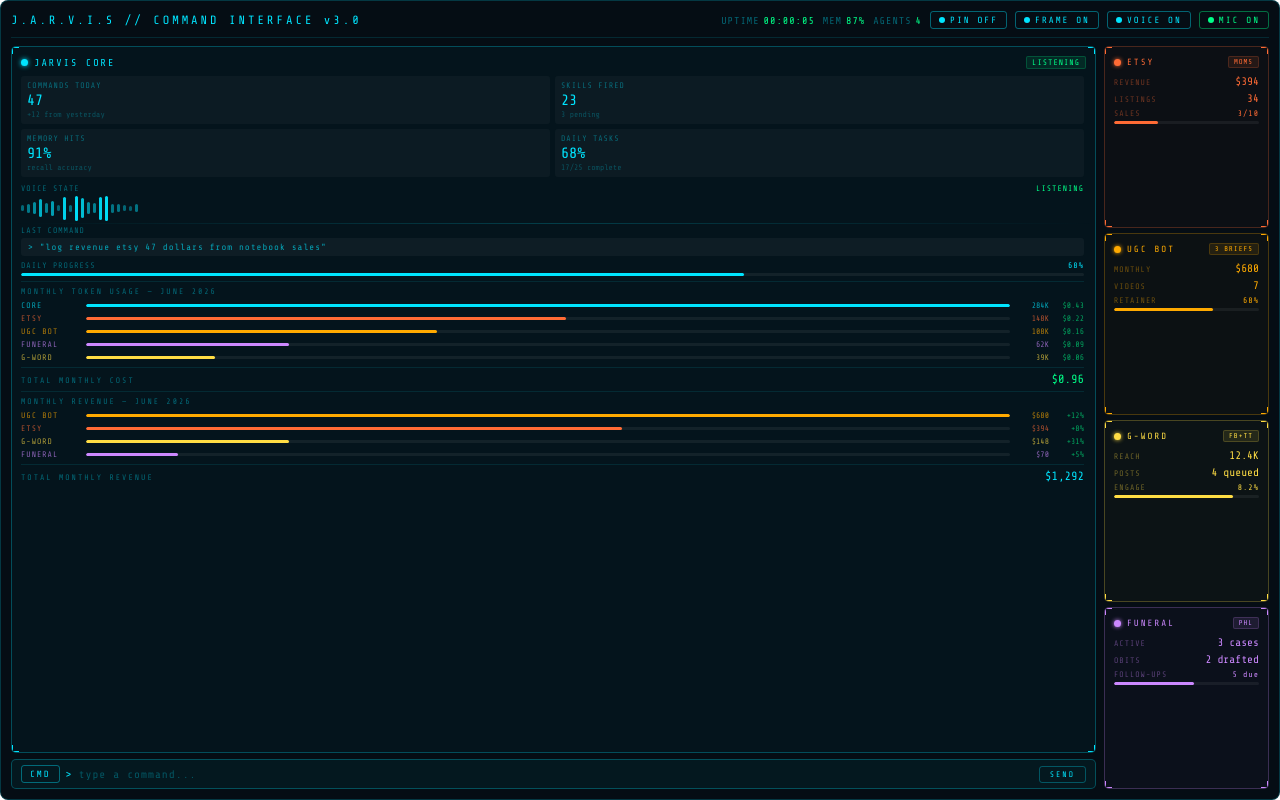
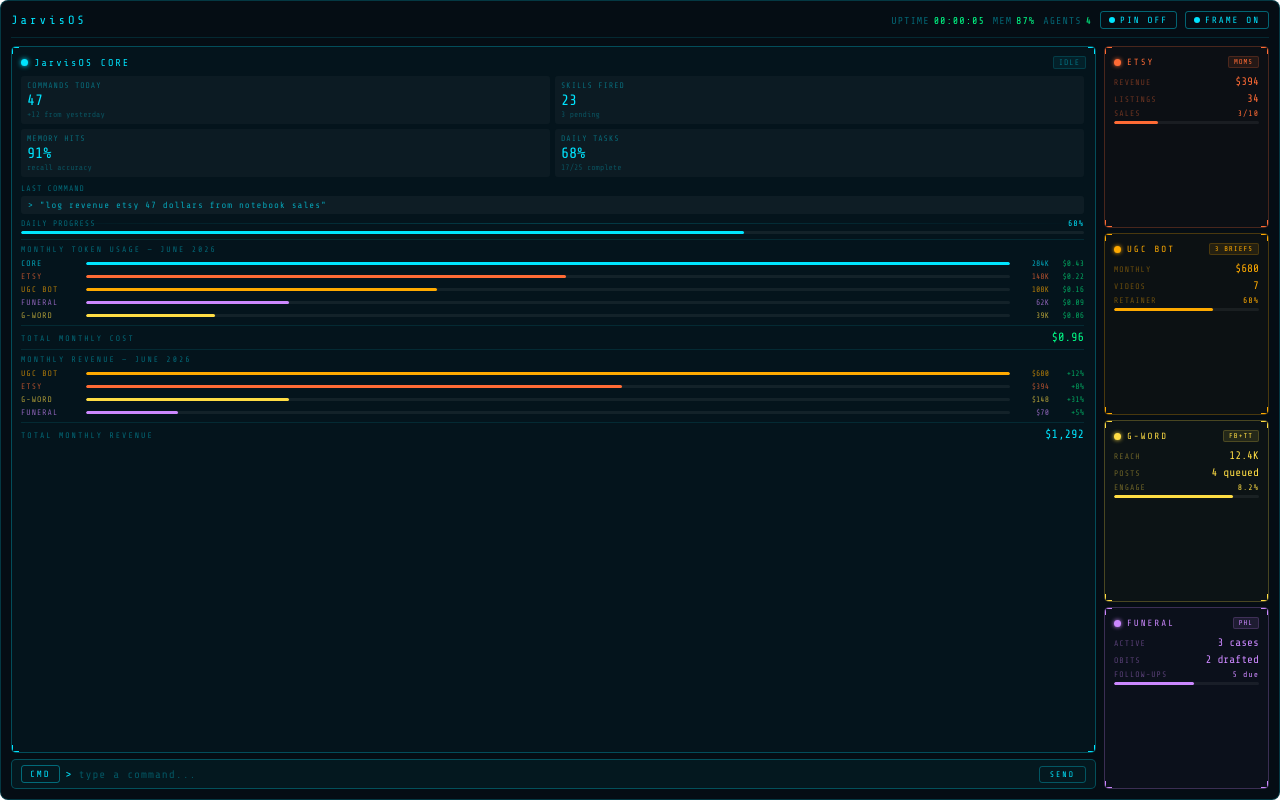
Before and after one commit to mohwann567-sudo/jarvis-orb-app, a website: page index.html in a window 1280 px wide. Drawn offline with nearby package versions, Linux system fonts and the light colour scheme; animation ran at ten frames a second.

Commit message:
Remove voice UI; rename app to JarvisOS
Remove the VOICE/MIC buttons, voice state row, waveform and the
listening/speaking/muted states; keep an IDLE/THINKING status badge. Rename
user-facing strings to JarvisOS (productName, window title, <title>, top bar,
panel, chat prefix). Identifier, crate name and package name unchanged.

Co-Authored-By: Claude Sonnet 5.5 <noreply@anthropic.com>

```diff
--- a/index.html
+++ b/index.html
@@ -3,7 +3,7 @@
 <head>
 <meta charset="utf-8" />
 <meta name="viewport" content="width=device-width, initial-scale=1, maximum-scale=1" />
-<title>JARVIS HUD</title>
+<title>JarvisOS</title>
 <style>
   @import url('https://fonts.googleapis.com/css2?family=Share+Tech+Mono&display=swap');
   :root{ --bg:transparent; }
@@ -15,10 +15,8 @@
   .hud-title{color:#00e5ff;font-size:12px;letter-spacing:3px;flex:1}
   .hud-stat{font-size:10px;color:rgba(0,229,255,0.4);letter-spacing:1px;white-space:nowrap}
   .hud-stat span{color:#00ff88;margin-left:4px}
-  .mute-btn{background:transparent;border:1px solid rgba(0,255,136,0.4);border-radius:3px;color:#00ff88;font-family:'Share Tech Mono',monospace;font-size:9px;letter-spacing:2px;padding:3px 8px;cursor:pointer;display:flex;align-items:center;gap:5px;flex-shrink:0;transition:all 0.15s}
-  .mute-btn.muted{border-color:rgba(255,68,68,0.4);color:#ff4444}
-  .mic-dot{width:6px;height:6px;border-radius:50%;background:#00ff88;flex-shrink:0;transition:background 0.15s}
-  .mute-btn.muted .mic-dot{background:#ff4444}
+  .toggle-btn{background:transparent;border:1px solid rgba(0,255,136,0.4);border-radius:3px;color:#00ff88;font-family:'Share Tech Mono',monospace;font-size:9px;letter-spacing:2px;padding:3px 8px;cursor:pointer;display:flex;align-items:center;gap:5px;flex-shrink:0;transition:all 0.15s}
+  .btn-dot{width:6px;height:6px;border-radius:50%;background:#00ff88;flex-shrink:0;transition:background 0.15s}
   .body{display:flex;gap:8px;flex:1;overflow:hidden;min-height:0}
   .main{flex:1;display:flex;flex-direction:column;overflow:hidden;min-width:0}
   .main{gap:6px}
@@ -61,8 +59,6 @@
   .bt{height:3px;background:rgba(255,255,255,0.06);border-radius:2px;overflow:hidden;margin-bottom:5px}
   .bf{height:100%;border-radius:2px}
   .cmd{background:rgba(255,255,255,0.04);border-radius:3px;padding:4px 7px;font-size:9px;letter-spacing:1px;margin-top:3px;margin-bottom:5px}
-  .voice-row{display:flex;gap:3px;align-items:center;margin-top:3px;height:24px}
-  .vb{width:3px;border-radius:2px;background:#00e5ff}
   .scan{position:absolute;top:0;left:0;right:0;height:1px;background:linear-gradient(90deg,transparent,rgba(0,229,255,0.2),transparent);animation:scan 4s linear infinite;pointer-events:none}
   @keyframes scan{0%{top:0;opacity:0}5%{opacity:1}95%{opacity:1}100%{top:100%;opacity:0}}
   .tracker-section{margin-top:5px}
@@ -87,25 +83,17 @@
 <div class="hud" id="hud">
   <!-- TOP BAR -->
   <div class="hud-top" data-tauri-drag-region>
-    <div class="hud-title" data-tauri-drag-region>J.A.R.V.I.S // COMMAND INTERFACE v3.0</div>
+    <div class="hud-title" data-tauri-drag-region>JarvisOS</div>
     <div class="hud-stat" data-tauri-drag-region>UPTIME<span id="uptime">00:00:00</span></div>
     <div class="hud-stat" data-tauri-drag-region>MEM<span>87%</span></div>
     <div class="hud-stat" data-tauri-drag-region>AGENTS<span>4</span></div>
-    <button class="mute-btn" id="pinBtn" onclick="togglePin()" style="border-color:rgba(0,229,255,0.4);color:#00e5ff">
-      <div class="mic-dot" style="background:#00e5ff"></div>
+    <button class="toggle-btn" id="pinBtn" onclick="togglePin()" style="border-color:rgba(0,229,255,0.4);color:#00e5ff">
+      <div class="btn-dot" style="background:#00e5ff"></div>
       <span id="pinLabel">PIN OFF</span>
     </button>
-    <button class="mute-btn" id="frameBtn" onclick="toggleFrame()" style="border-color:rgba(0,229,255,0.4);color:#00e5ff">
-      <div class="mic-dot" style="background:#00e5ff"></div>
+    <button class="toggle-btn" id="frameBtn" onclick="toggleFrame()" style="border-color:rgba(0,229,255,0.4);color:#00e5ff">
+      <div class="btn-dot" style="background:#00e5ff"></div>
       <span id="frameLabel">FRAME ON</span>
-    </button>
-    <button class="mute-btn" id="voiceBtn" onclick="toggleVoice()" style="border-color:rgba(0,229,255,0.4);color:#00e5ff">
-      <div class="mic-dot" style="background:#00e5ff" id="voiceDot"></div>
-      <span id="voiceLabel">VOICE ON</span>
-    </button>
-    <button class="mute-btn" id="muteBtn" onclick="toggleMute()">
-      <div class="mic-dot" id="micDot"></div>
-      <span id="muteLabel">MIC ON</span>
     </button>
   </div>
 
@@ -120,8 +108,8 @@
         <div class="corner corner-br" style="border-color:#00e5ff"></div>
         <div class="ph">
           <div class="pdot" style="background:#00e5ff;box-shadow:0 0 5px #00e5ff"></div>
-          <div class="pname" style="color:#00e5ff">JARVIS CORE</div>
-          <div class="pbadge" id="voiceBadge" style="background:rgba(0,255,136,0.09);color:#00ff88;border:1px solid rgba(0,255,136,0.2)">LISTENING</div>
+          <div class="pname" style="color:#00e5ff">JarvisOS CORE</div>
+          <div class="pbadge" id="statusBadge" style="background:rgba(0,229,255,0.06);color:rgba(0,229,255,0.4);border:1px solid rgba(0,229,255,0.15)">IDLE</div>
         </div>
         <div class="main-inner">
           <div class="metric-grid">
@@ -146,9 +134,6 @@
               <div class="ms" style="color:rgba(0,229,255,0.27)">17/25 complete</div>
             </div>
           </div>
-
-          <div class="bl"><span style="color:rgba(0,229,255,0.4)">VOICE STATE</span><span id="voiceStateLabel" style="color:#00ff88">LISTENING</span></div>
-          <div class="voice-row" id="voiceBars"></div>
 
           <div class="bl" style="margin-top:6px"><span style="color:rgba(0,229,255,0.4)">LAST COMMAND</span></div>
           <div class="cmd" style="color:rgba(0,229,255,0.67)" id="lastCmd">&gt; "log revenue etsy 47 dollars from notebook sales"</div>
@@ -230,8 +215,6 @@
 
 </div>
 <script>
-  let muted = false;
-  let voiceOn = true;
   let startTime = Date.now();
 
   // uptime clock
@@ -243,25 +226,6 @@
     document.getElementById('uptime').textContent = h+':'+m+':'+sec;
   }, 1000);
 
-  // voice waveform
-  const barsEl = document.getElementById('voiceBars');
-  const heights = [5,9,14,20,26,20,14,9,5,9,14,20,26,20,14,9,5,9,14,20];
-  heights.forEach(h => {
-    const b = document.createElement('div');
-    b.className = 'vb';
-    b.style.height = h+'px';
-    b.style.opacity = (0.2 + (h/26)*0.8).toFixed(2);
-    barsEl.appendChild(b);
-  });
-  function animateBars(){
-    barsEl.querySelectorAll('.vb').forEach(b => {
-      const h = muted ? 3 : 3 + Math.random()*23;
-      b.style.height = Math.round(h)+'px';
-      b.style.opacity = muted ? '0.15' : (0.2+(h/26)*0.8).toFixed(2);
-    });
-  }
-  setInterval(animateBars, 110);
-
   let pinned = false;
   let framed = true;
 
@@ -272,7 +236,7 @@
     } catch(e){ console.error('setAlwaysOnTop failed', e); }
     const btn = document.getElementById('pinBtn');
     const label = document.getElementById('pinLabel');
-    const dot = btn.querySelector('.mic-dot');
+    const dot = btn.querySelector('.btn-dot');
     if(pinned){
       btn.style.borderColor = 'rgba(0,255,136,0.4)';
       btn.style.color = '#00ff88';
@@ -293,7 +257,7 @@
     } catch(e){ console.error('setDecorations failed', e); }
     const btn = document.getElementById('frameBtn');
     const label = document.getElementById('frameLabel');
-    const dot = btn.querySelector('.mic-dot');
+    const dot = btn.querySelector('.btn-dot');
     if(framed){
       btn.style.borderColor = 'rgba(0,229,255,0.4)';
       btn.style.color = '#00e5ff';
@@ -304,49 +268,6 @@
       btn.style.color = '#ffaa00';
       dot.style.background = '#ffaa00';
       label.textContent = 'FRAME OFF';
-    }
-  }
-
-  // voice toggle
-  function toggleVoice(){
-    voiceOn = !voiceOn;
-    const btn = document.getElementById('voiceBtn');
-    const dot = document.getElementById('voiceDot');
-    const label = document.getElementById('voiceLabel');
-    if(voiceOn){
-      btn.style.borderColor = 'rgba(0,229,255,0.4)';
-      btn.style.color = '#00e5ff';
-      dot.style.background = '#00e5ff';
-      label.textContent = 'VOICE ON';
-    } else {
-      btn.style.borderColor = 'rgba(255,170,0,0.4)';
-      btn.style.color = '#ffaa00';
-      dot.style.background = '#ffaa00';
-      label.textContent = 'VOICE OFF';
-    }
-    if(ws_global && ws_global.readyState === 1){
-      ws_global.send(JSON.stringify({type:'voice_toggle', enabled:voiceOn}));
-    }
-  }
-
-  // mute toggle
-  function toggleMute(){
-    muted = !muted;
-    const btn = document.getElementById('muteBtn');
-    const badge = document.getElementById('voiceBadge');
-    const stateLabel = document.getElementById('voiceStateLabel');
-    document.getElementById('muteLabel').textContent = muted ? 'MIC OFF' : 'MIC ON';
-    btn.className = 'mute-btn' + (muted ? ' muted' : '');
-    if(muted){
-      badge.style.cssText = 'background:rgba(255,68,68,0.09);color:#ff4444;border:1px solid rgba(255,68,68,0.2)';
-      badge.textContent = 'MUTED';
-      stateLabel.style.color = '#ff4444';
-      stateLabel.textContent = 'MUTED';
-    } else {
-      badge.style.cssText = 'background:rgba(0,255,136,0.09);color:#00ff88;border:1px solid rgba(0,255,136,0.2)';
-      badge.textContent = 'LISTENING';
-      stateLabel.style.color = '#00ff88';
-      stateLabel.textContent = 'LISTENING';
     }
   }
 
@@ -383,7 +304,7 @@
     const el = getChatHistoryEl();
     el.innerHTML = chatHistoryItems.map(item =>
       '<div class="chat-bubble ' + item.role + '">' +
-        (item.role === 'you' ? 'YOU: ' : 'JARVIS: ') + escapeHtml(item.text) +
+        (item.role === 'you' ? 'YOU: ' : 'JarvisOS: ') + escapeHtml(item.text) +
       '</div>'
     ).join('');
     el.scrollTop = el.scrollHeight;
@@ -412,7 +333,7 @@
     });
   });
 
-  // WebSocket bridge — drives HUD state from JARVIS Python core
+  // WebSocket bridge — drives HUD state from JarvisOS Python core
   (function connectBridge(){
     function connect(){
       const ws = new WebSocket('ws://localhost:8765');
@@ -421,28 +342,18 @@
         let msg;
         try { msg = JSON.parse(ev.data); } catch { return; }
         if(msg.type === 'state'){
-          const badge = document.getElementById('voiceBadge');
-          const stateLabel = document.getElementById('voiceStateLabel');
           const states = {
-            idle:      {label:'IDLE',      color:'rgba(0,229,255,0.4)',  bg:'rgba(0,229,255,0.06)',  border:'rgba(0,229,255,0.15)'},
-            listening: {label:'LISTENING', color:'#00ff88', bg:'rgba(0,255,136,0.09)', border:'rgba(0,255,136,0.2)'},
-            thinking:  {label:'THINKING',  color:'#00e5ff', bg:'rgba(0,229,255,0.09)', border:'rgba(0,229,255,0.2)'},
-            speaking:  {label:'SPEAKING',  color:'#ffaa00', bg:'rgba(255,170,0,0.09)', border:'rgba(255,170,0,0.2)'},
-            muted:     {label:'MUTED',     color:'#ff4444', bg:'rgba(255,68,68,0.09)',  border:'rgba(255,68,68,0.2)'},
+            idle:     {label:'IDLE',     color:'rgba(0,229,255,0.4)', bg:'rgba(0,229,255,0.06)', border:'rgba(0,229,255,0.15)'},
+            thinking: {label:'THINKING', color:'#00e5ff',             bg:'rgba(0,229,255,0.09)', border:'rgba(0,229,255,0.2)'},
           };
           const s = states[msg.value] || states.idle;
+          const badge = document.getElementById('statusBadge');
           badge.style.cssText = 'background:'+s.bg+';color:'+s.color+';border:1px solid '+s.border;
           badge.textContent = s.label;
-          stateLabel.style.color = s.color;
-          stateLabel.textContent = s.label;
         } else if(msg.type === 'cmd'){
           document.getElementById('lastCmd').textContent = '> "' + msg.value + '"';
         } else if(msg.type === 'chat_response'){
           appendChatBubble('jarvis', msg.value);
-        } else if(msg.type === 'mute'){
-          if(!muted){ toggleMute(); }
-        } else if(msg.type === 'unmute'){
-          if(muted){ toggleMute(); }
         }
       });
       ws.addEventListener('close', () => setTimeout(connect, 1500));
@@ -451,7 +362,7 @@
     connect();
   })();
 
-  // Shutdown JARVIS Python backend when the HUD window is closed
+  // Shutdown JarvisOS Python backend when the HUD window is closed
   (async function wireCloseHandler(){
     try {
       const { getCurrentWindow } = window.__TAURI__.window;
--- a/src-tauri/Cargo.toml
+++ b/src-tauri/Cargo.toml
@@ -1,7 +1,7 @@
 [package]
 name = "tauri-app"
 version = "0.1.0"
-description = "A Tauri App"
+description = "JarvisOS HUD"
 authors = ["you"]
 edition = "2021"
 
--- a/src-tauri/tauri.conf.json
+++ b/src-tauri/tauri.conf.json
@@ -1,6 +1,6 @@
 {
   "$schema": "https://schema.tauri.app/config/2",
-  "productName": "tauri-app",
+  "productName": "JarvisOS",
   "version": "0.1.0",
   "identifier": "com.jarvis.orb",
   "build": {
@@ -13,7 +13,7 @@
     "withGlobalTauri": true,
     "windows": [
       {
-        "title": "JARVIS",
+        "title": "JarvisOS",
         "label": "main",
         "width": 820,
         "height": 620,
```
Also changed, not shown: orb.html (+1 -1 lines), README.md.
